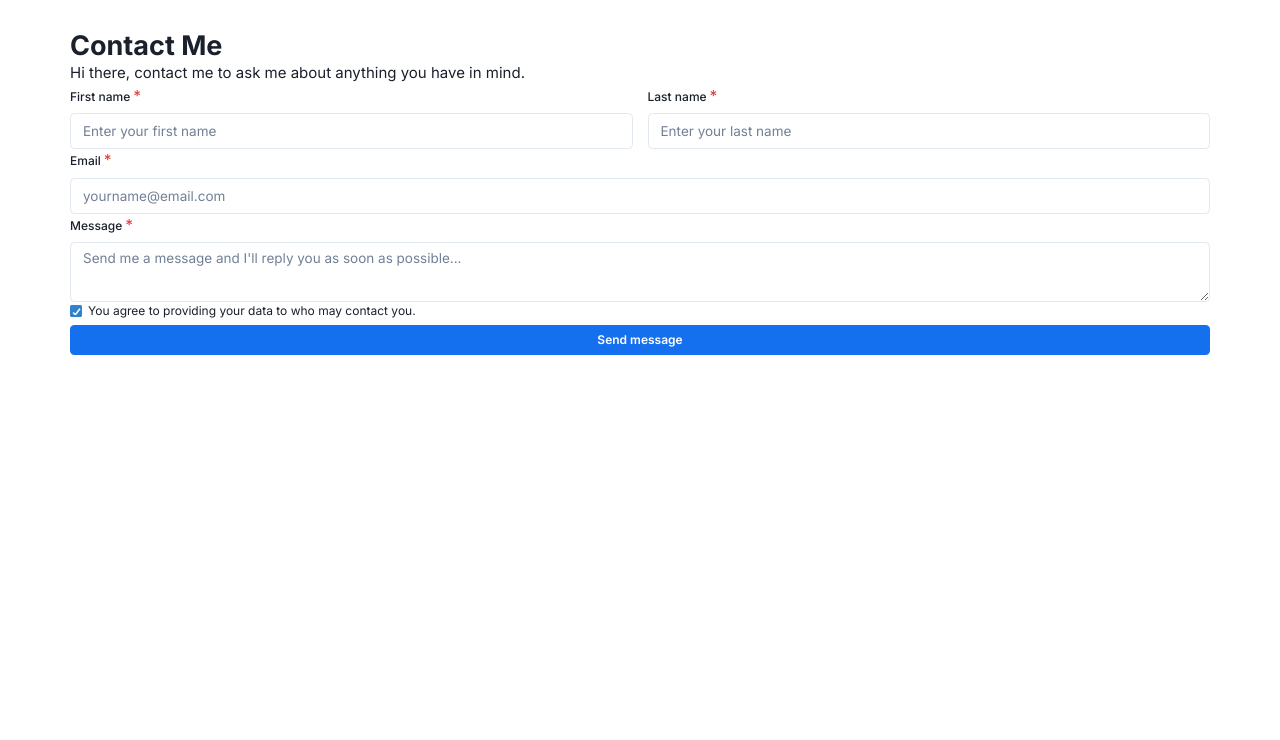
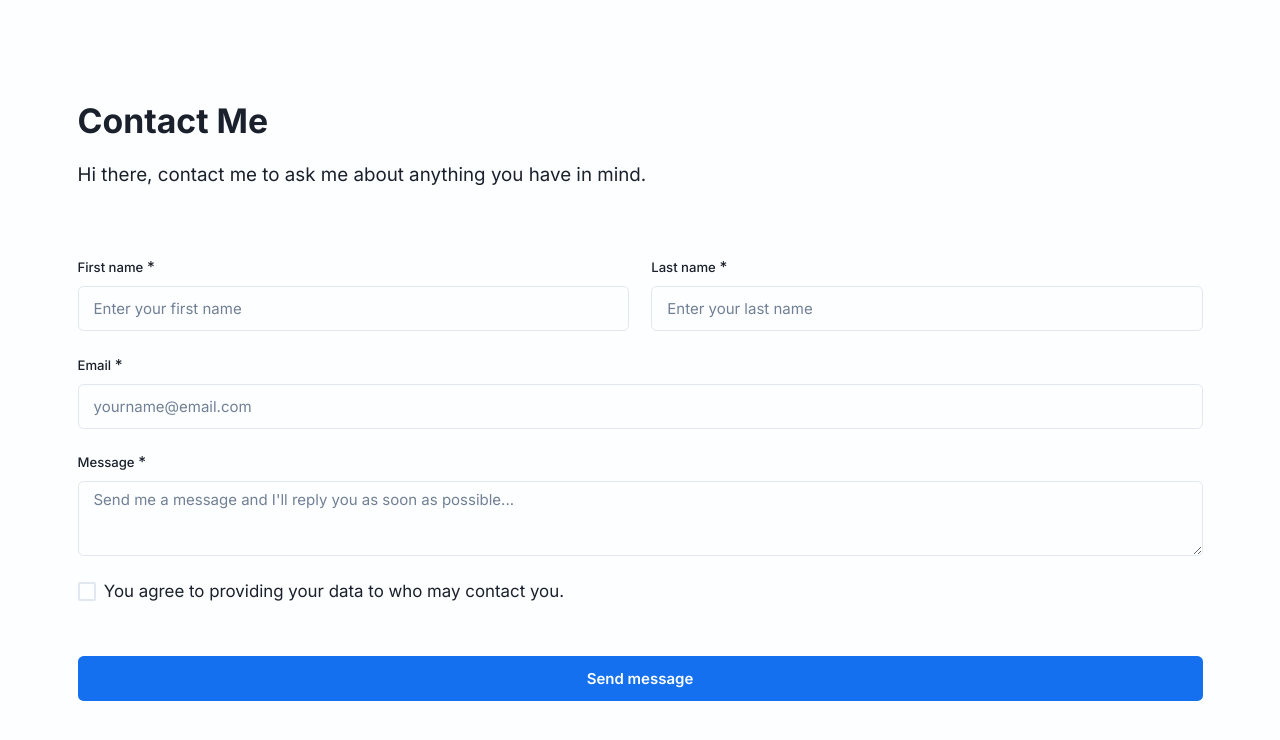
Before and after one commit to kinxlo/LinkTreeClone, a React (Create React App) app: page /contact in a window 1280 px wide. Shown: the top 740 px of the page. Built offline with nearby package versions, Linux system fonts and the light colour scheme.

Commit message:
refactor: extended ChakraUI theme src code

```diff
--- a/src/App.css
+++ b/src/App.css
@@ -27,6 +27,6 @@ a {
 
 @media screen and (min-width: 48em) {
   html {
-    font-size: calc(7px + 0.390625vw);
+    /* font-size: calc(7px + 0.390625vw); */
   }
 }
--- a/src/index.js
+++ b/src/index.js
@@ -2,12 +2,13 @@ import { ChakraProvider } from '@chakra-ui/react';
 import React from 'react';
 import * as ReactDOM from 'react-dom/client';
 import App from './App';
+import theme from './style/theme';
 
 const container = document.getElementById('root');
 const root = ReactDOM.createRoot(container);
 
 root.render(
-  <ChakraProvider>
+  <ChakraProvider theme={theme}>
     <App />
   </ChakraProvider>
 );
--- a/src/pages/contact/index.jsx
+++ b/src/pages/contact/index.jsx
@@ -21,41 +21,66 @@ const index = ({ name }) => {
       p="10"
       className="cc-container"
     >
-      <Box>
-        <Heading>Contact Me</Heading>
-        <Text>
+      <Box my={12}>
+        <Heading my={5} fontSize={`4xl`}>
+          Contact Me
+        </Heading>
+        <Text fontSize={`xl`}>
           Hi there, contact me to ask me about anything you have in mind.
         </Text>
       </Box>
       <FormControl isRequired as={`form`}>
-        <SimpleGrid columns={2} gap={5}>
+        <SimpleGrid columns={{ md: 2 }} gap={6} my={6}>
           <Box>
-            <FormLabel>First name</FormLabel>
-            <Input size={`lg`} placeholder="Enter your first name" />
+            <FormLabel fontSize={`sm`}>First name</FormLabel>
+            <Input
+              type={`text`}
+              fontSize={`md`}
+              size={`lg`}
+              placeholder="Enter your first name"
+            />
           </Box>
           <Box>
-            <FormLabel>Last name</FormLabel>
-            <Input size={`lg`} placeholder="Enter your last name" />
+            <FormLabel fontSize={`sm`}>Last name</FormLabel>
+            <Input
+              type={`text`}
+              fontSize={`md`}
+              size={`lg`}
+              placeholder="Enter your last name"
+            />
           </Box>
         </SimpleGrid>
-        <SimpleGrid columns={1}>
+        <SimpleGrid columns={1} gap={6}>
           <Box>
-            <FormLabel>Email</FormLabel>
-            <Input type="email" size={`lg`} placeholder="yourname@email.com" />
+            <FormLabel fontSize={`sm`}>Email</FormLabel>
+            <Input
+              fontSize={`md`}
+              type="email"
+              size={`lg`}
+              placeholder="yourname@email.com"
+            />
           </Box>
           <Box>
-            <FormLabel>Message</FormLabel>
+            <FormLabel fontSize={`sm`}>Message</FormLabel>
             <Textarea
+              fontSize={`md`}
               size={`lg`}
               placeholder="Send me a message and I'll reply you as soon as possible..."
             />
           </Box>
           <Box>
-            <Checkbox defaultChecked>
+            <Checkbox size={`lg`} defaultValue>
               You agree to providing your data to {name} who may contact you.
             </Checkbox>
           </Box>
-          <Button type="submit" color={`white`} bgColor={`#1570EF`}>
+          <Button
+            my={8}
+            size={`lg`}
+            fontSize={`md`}
+            type="submit"
+            color={`white`}
+            bgColor={`#1570EF`}
+          >
             Send message
           </Button>
         </SimpleGrid>
--- /dev/null
+++ b/src/style/theme/index.js
@@ -0,0 +1,137 @@
+// theme.ts
+import { extendTheme } from '@chakra-ui/react';
+
+const theme = extendTheme({
+  styles: {
+    global: {
+      // body: {
+      //   bg: '#F6F7FB',
+      //   color: 'black',
+      // },
+      // p: {
+      //   letterSpacing: '0.02rem',
+      // },
+      // span: {
+      //   letterSpacing: '0.02rem',
+      // },
+    },
+  },
+
+  colors: {
+    transparent: 'transparent',
+    black: '#292929',
+    white: '#FDFEFF',
+    accent: '#a37bfd',
+    sidenavBg: '#1E1E2D',
+    lightBlue: '#85ACBF',
+    lightGrey: '#757575',
+    yellow: '#E5BF5E',
+    green: '#41D750',
+    blue: '#6397E5',
+    red: '#F42A2A',
+  },
+  breakpoints: {
+    sm: '30em', //320px
+    md: '48em', //768px
+    lg: '62em', //960px
+    xl: '80em', //1200px
+    '2xl': '96em', //1536px 4K viewport
+  },
+  fonts: {
+    body: 'Open Sans, sans-serif',
+    heading: 'Harmattan, serif',
+    mono: 'Menlo, monospace',
+  },
+  fontSizes: {
+    xs: '0.75rem',
+    sm: '0.875rem',
+    md: '1rem',
+    lg: '1.125rem',
+    xl: '1.25rem',
+    '2xl': '1.5rem',
+    '3xl': '1.875rem',
+    '4xl': '2.25rem',
+    '5xl': '3rem',
+    '6xl': '3.75rem',
+    '7xl': '4.5rem',
+    '8xl': '6rem',
+    '9xl': '8rem',
+  },
+  fontWeights: {
+    hairline: 100,
+    thin: 200,
+    light: 300,
+    normal: 400,
+    medium: 500,
+    semibold: 600,
+    bold: 700,
+    extrabold: 800,
+    black: 900,
+  },
+  lineHeights: {
+    normal: 'normal',
+    none: 1,
+    shorter: 1.25,
+    short: 1.375,
+    base: 1.5,
+    tall: 1.625,
+    taller: '2',
+    3: '.75rem',
+    4: '1rem',
+    5: '1.25rem',
+    6: '1.5rem',
+    7: '1.75rem',
+    8: '2rem',
+    9: '2.25rem',
+    10: '2.5rem',
+  },
+  letterSpacings: {
+    tighter: '-0.05em',
+    tight: '-0.025em',
+    normal: '0',
+    wide: '0.025em',
+    wider: '0.05em',
+    widest: '0.1em',
+  },
+  space: {
+    px: '1px',
+    0.5: '0.125rem',
+    1: '0.25rem',
+    1.5: '0.375rem',
+    2: '0.5rem',
+    2.5: '0.625rem',
+    3: '0.75rem',
+    3.5: '0.875rem',
+    4: '1rem',
+    5: '1.25rem',
+    6: '1.5rem',
+    7: '1.75rem',
+    8: '2rem',
+    9: '2.25rem',
+    10: '2.5rem',
+    12: '3rem',
+    14: '3.5rem',
+    16: '4rem',
+    20: '5rem',
+    24: '6rem',
+    28: '7rem',
+    32: '8rem',
+    36: '9rem',
+    40: '10rem',
+    44: '11rem',
+    48: '12rem',
+    52: '13rem',
+    56: '14rem',
+    60: '15rem',
+    64: '16rem',
+    72: '18rem',
+    80: '20rem',
+    96: '24rem',
+  },
+  config: {
+    initialColorMode: 'light',
+    useSystemColorMode: false,
+  },
+});
+
+export default theme;
```
